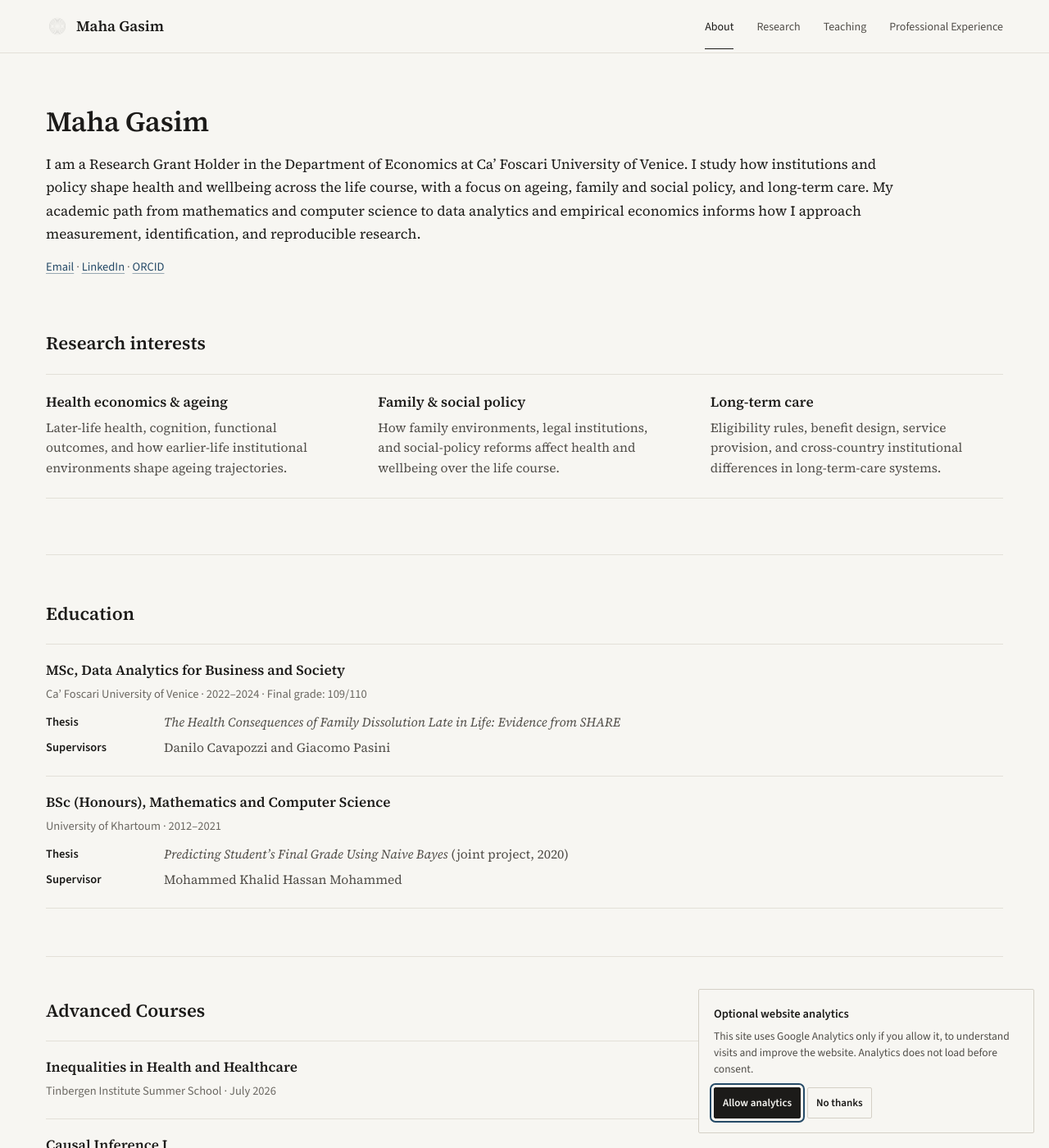
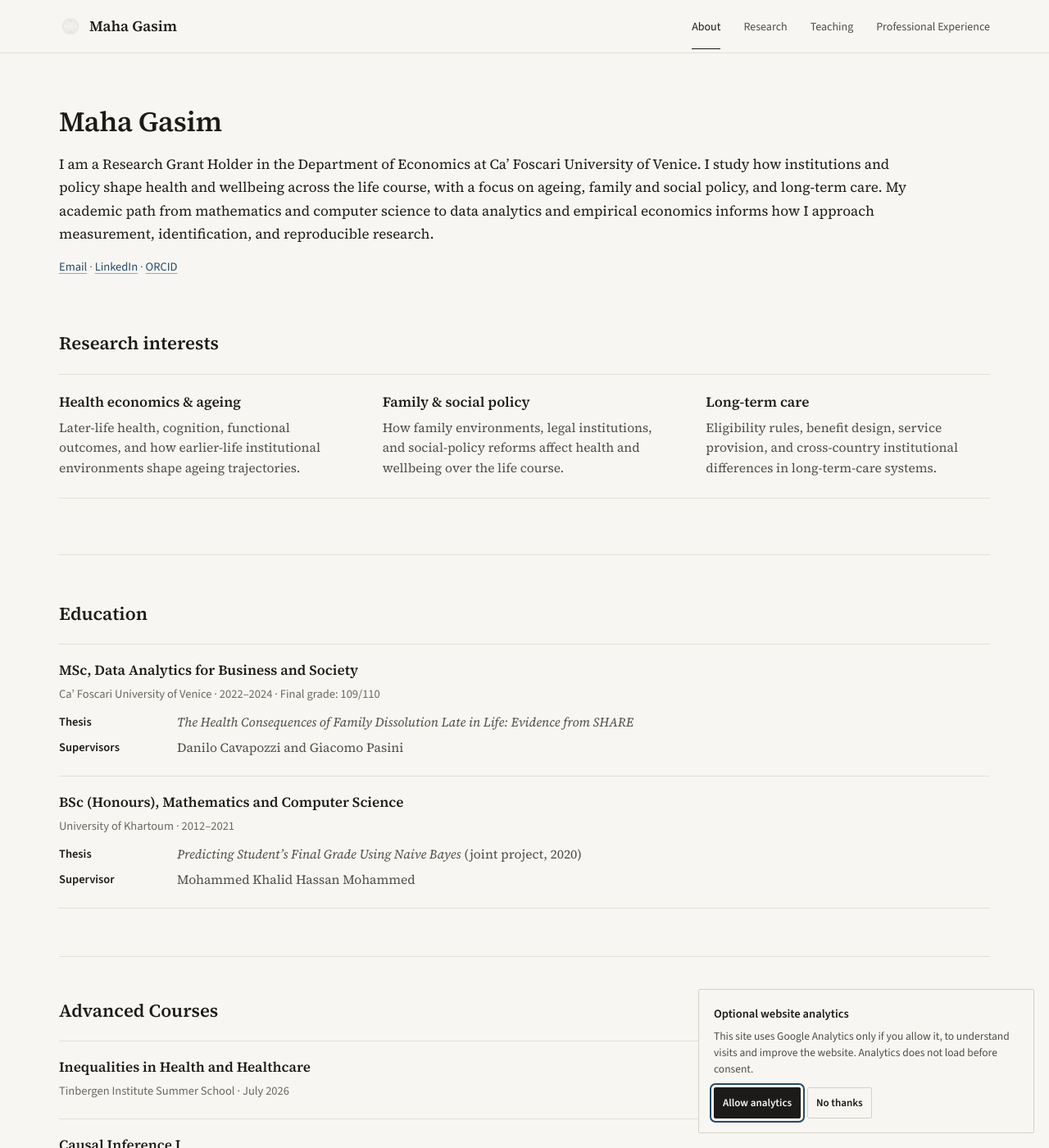
Before and after one commit to mahagasim/mahagasim.github.io, a Jekyll site: the page built from index.md, in a window 1280 px wide and 1400 px high. Shown: the whole window at 82% size. Built offline with Jekyll 4.4.1, drawn with Linux system fonts in a browser that asks for light colours.

Commit message:
Increase global side margins for centered layout

```diff
--- a/assets/css/style.css
+++ b/assets/css/style.css
@@ -26,12 +26,12 @@
   --link-hover: #17384f;
 
   /* Layout */
-  --page-width: 1680px;
+  --page-width: 1560px;
   --reading-width: 1040px;
   --interior-width: 1320px;
   --section-space: 68px;
   --entry-space: 32px;
-  --side-gutter: 56px;
+  --side-gutter: 72px;
 }
 
 * {
```
